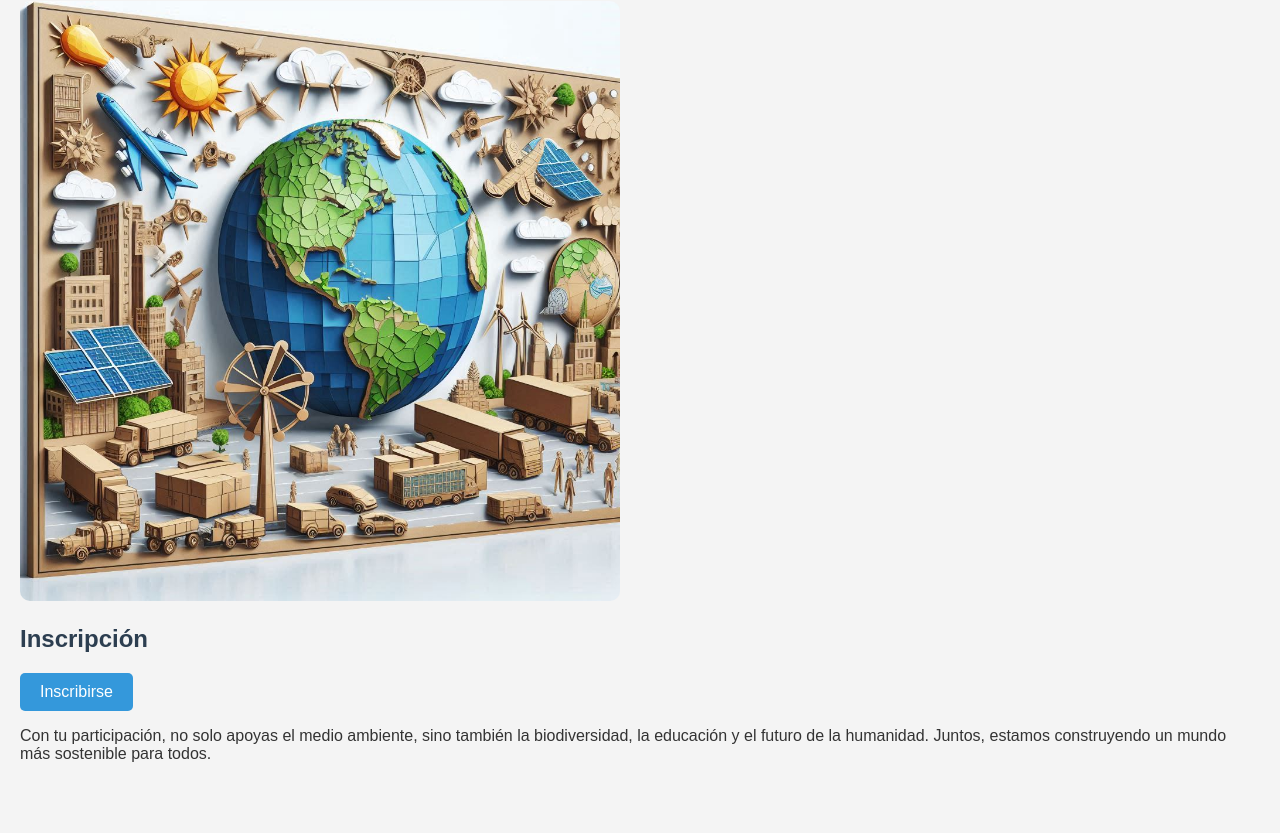
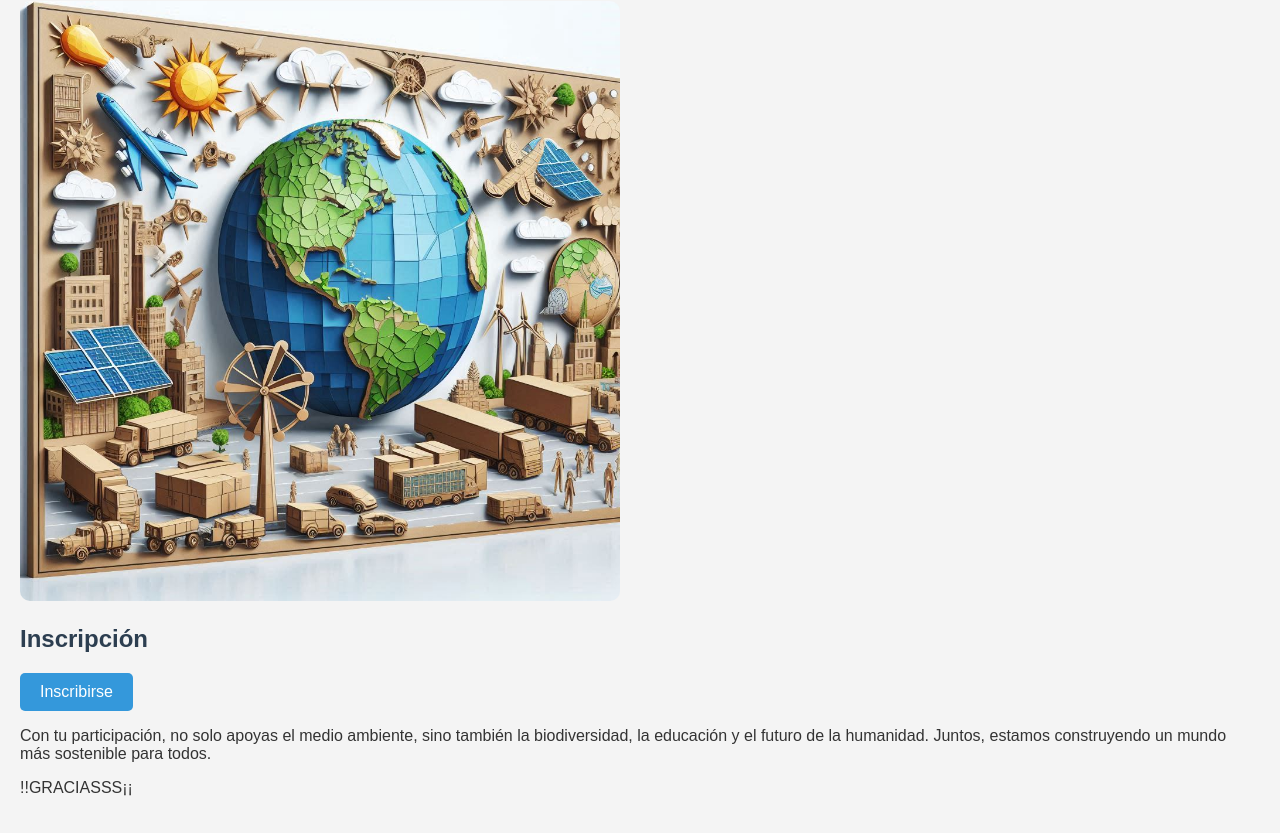
Before and after one commit to Ajoe01/Desafio-ECOArtistico, a plain HTML site: page index.html in a window 1280 px wide. Shown: the part 1281-2114 px from the top of the page. Before the commit the page ends 2080 px from the top, so only its background shows below. Drawn offline with Linux system fonts and the light colour scheme.

Commit message:
Update index.html

```diff
--- a/index.html
+++ b/index.html
@@ -55,6 +55,7 @@
             <p></p>
             <p></p>
             <p></p>
+            <p>!!GRACIASSS¡¡</p>
 
         </section>
     </main>
```
